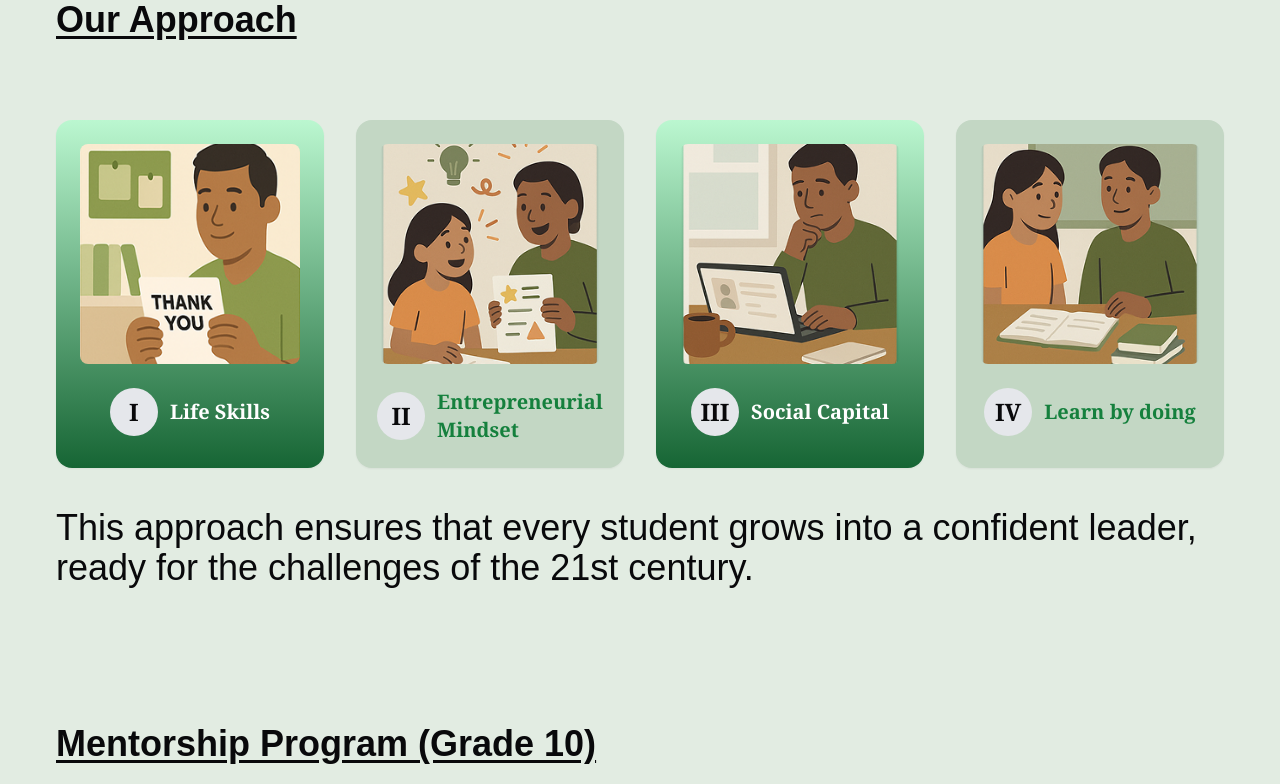
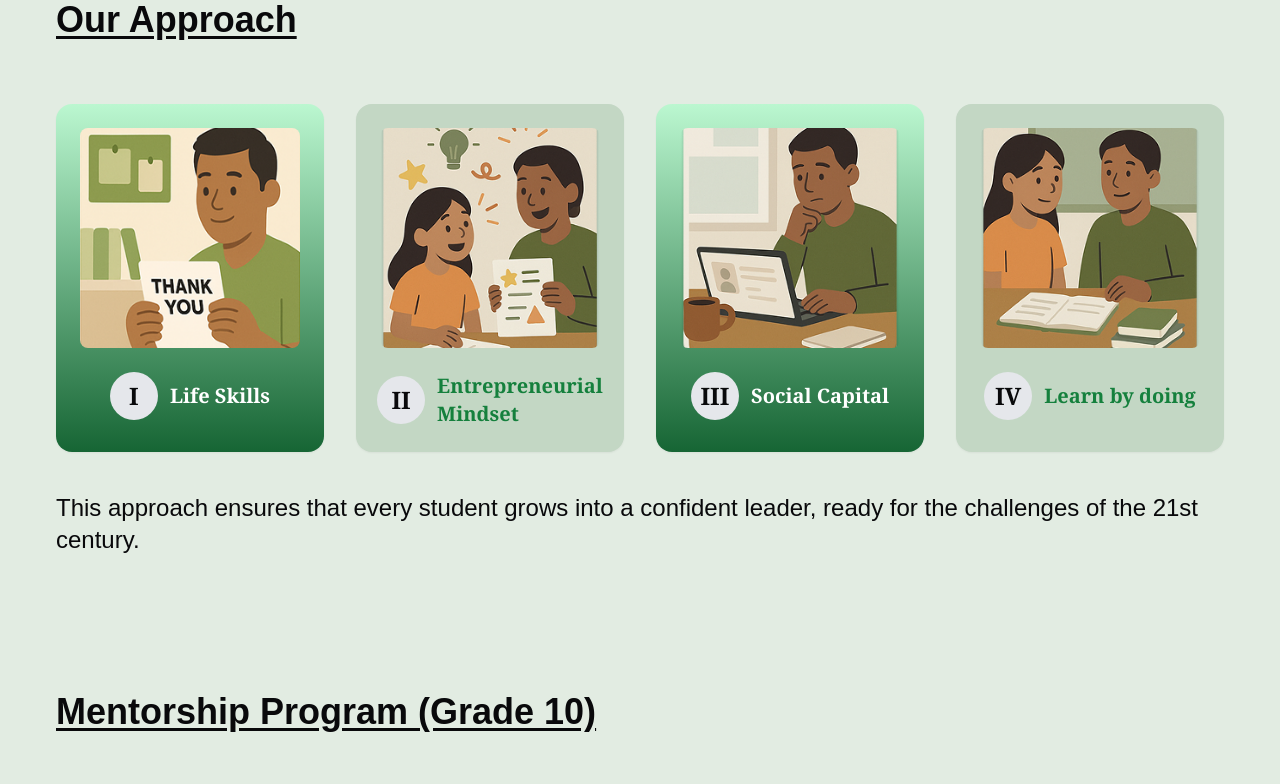
Before and after one commit to arnab-git-404/claylab, a Next.js app: page /mentorship in a window 1280 px wide. Shown: the part 936-1720 px from the top of the page. Built offline with nearby package versions, Linux system fonts and the light colour scheme; a web font is replaced by a local one.

Commit message:
Update mentorshipJourney.tsx

```diff
--- a/components/mentorship/mentorshipJourney.tsx
+++ b/components/mentorship/mentorshipJourney.tsx
@@ -106,7 +106,7 @@ const MentorshipJourney = () => {
     <section className=" lg:py-24 px-4 sm:px-6 lg:px-8">
       <div className="px-6">
         {/* Header */}
-        <div className="text-left mb-8 sm:mb-12 md:mb-16 lg:mb-20">
+        <div className="text-left mb-8 sm:mb-12 md:mb-16 lg:mb-16">
           <Heading text="Our Approach" />
         </div>
 
@@ -156,7 +156,7 @@ const MentorshipJourney = () => {
           ))}
         </div>
 
-        <p className="mt-10 text-4xl" >This approach ensures that every student grows into a confident leader, ready for the challenges of the 21st century.</p>
+        <p className="mt-10 text-2xl" >This approach ensures that every student grows into a confident leader, ready for the challenges of the 21st century.</p>
 
         {/* Optional CTA Section */}
         {/* <div className="text-center mt-12 sm:mt-16 lg:mt-20">
```
